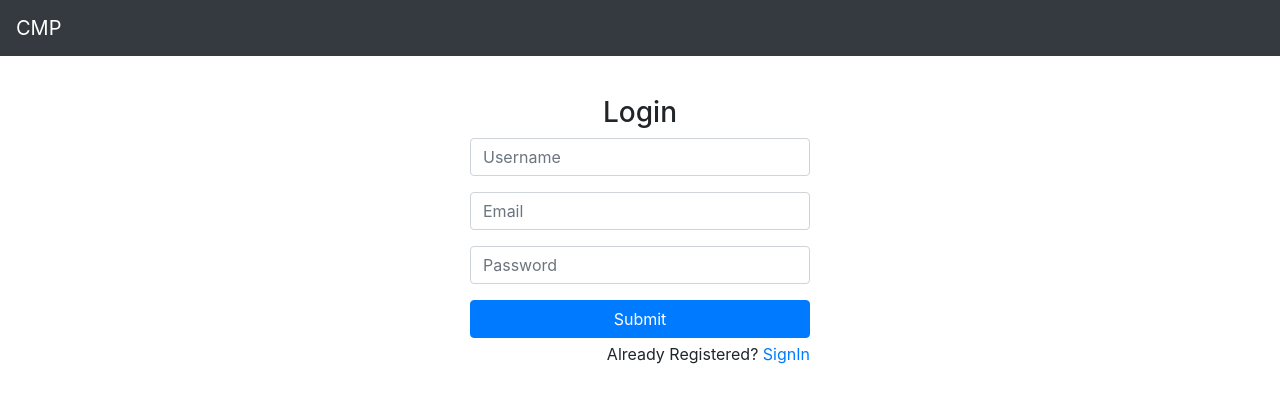
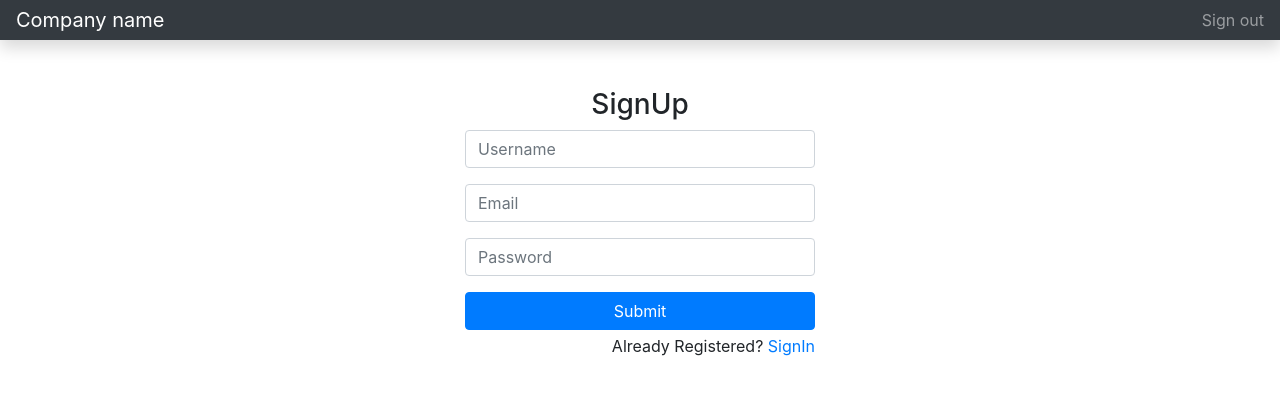
Before and after one commit to rudreshsingh999/Customer-Management-System, a React (Create React App) app in the folder public/: page /signup in a window 1280 px wide. Shown: the top 402 px of the page. Built offline with nearby package versions, Linux system fonts and the light colour scheme; the HTML template or start-up script is replaced by a standard one.

Commit message:
Fix minor frontend bugs

```diff
--- a/public/src/Dashboard.js
+++ b/public/src/Dashboard.js
@@ -124,8 +124,8 @@ class Dashboard extends Component {
     return (
       <div className="App">
         <NavBar />
-        <div className="container mt-5">
-          <div className="row mt-5">
+        <div className="container">
+          <div className="row">
             <div className="col-sm-4 lg-6 mt-5">
               <FormElement
                 name={this.state.name}
--- a/public/src/Login.js
+++ b/public/src/Login.js
@@ -40,13 +40,13 @@ class Login extends Component {
 
   render() {
     return (
-      <div className="container">
+      <div className="App">
         <NavBar />
         <div className="container mt-5">
-          <div className="row mt-5">
-            <div className="col mt-5">
+          <div className="row">
+            <div className="col">
             </div>
-            <div className="col mt-5">
+            <div className="col">
               <h3 style={{textAlign: "center"}}>Login</h3>
               <form onSubmit={this.handleSubmit}>
                 <div className="form-group">
@@ -64,7 +64,7 @@ class Login extends Component {
                 {!this.state.loggedin && this.state.placeholder}
               </div>
             </div>
-            <div className="col mt-5">
+            <div className="col">
             </div>
           </div>
         </div>
--- a/public/src/SignUp.js
+++ b/public/src/SignUp.js
@@ -34,14 +34,14 @@ class SignUp extends Component {
 
     render() {
         return (
-            <div className="container">
+            <div className="App">
                 <NavBar />
                 <div className="container mt-5">
-                    <div className="row mt-5">
-                        <div className="col mt-5">
+                    <div className="row">
+                        <div className="col">
                         </div>
-                        <div className="col mt-5">
-                        <h3 style={{textAlign: "center"}}>Login</h3>
+                        <div className="col">
+                        <h3 style={{textAlign: "center"}}>SignUp</h3>
                         <form onSubmit={this.handleSubmit}>
                             <div className="form-group">
                             <input type="text" onChange={this.handleChange} name="username" className="form-control"  value={this.state.username} placeholder="Username" />
@@ -58,7 +58,7 @@ class SignUp extends Component {
                             </p>
                         </form>
                         </div>
-                        <div className="col mt-5">
+                        <div className="col">
                         </div>
                     </div>
                 </div>
--- a/public/src/components/NavBar.js
+++ b/public/src/components/NavBar.js
@@ -4,22 +4,17 @@ class NavBar extends Component {
 
     render() {
         return (
-            <nav className="navbar navbar-expand-md navbar-dark fixed-top bg-dark">
-                <a className="navbar-brand" href="#">CMP</a>
-                <button className="navbar-toggler" type="button" data-toggle="collapse" data-target="#navbarCollapse" aria-controls="navbarCollapse" aria-expanded="false" aria-label="Toggle navigation">
-                <span className="navbar-toggler-icon"></span>
-                </button>
-                <div className="collapse navbar-collapse" id="navbarCollapse">
-                <ul className="navbar-nav mr-auto">
-                    <li className="nav-item active">
-                    <a className="nav-link" href="#"><span class="sr-only">(current)</span></a>
-                    </li>
-                    <li className="nav-item">
-                    <a className="nav-link" href="#"></a>
-                    </li>
-                </ul>
-                </div>
-            </nav>
+        <nav class="navbar navbar-dark sticky-top bg-dark flex-md-nowrap p-0 shadow">
+            <a class="navbar-brand col-md-3 col-lg-2 mr-0 px-3" href="#">Company name</a>
+            <button class="navbar-toggler position-absolute d-md-none collapsed" type="button" data-toggle="collapse" data-target="#sidebarMenu" aria-controls="sidebarMenu" aria-expanded="false" aria-label="Toggle navigation">
+                <span class="navbar-toggler-icon"></span>
+            </button>
+            <ul class="navbar-nav px-3">
+                <li class="nav-item text-nowrap">
+                <a class="nav-link" href="/">Sign out</a>
+                </li>
+            </ul>
+        </nav>
         );
     }
 }
```
